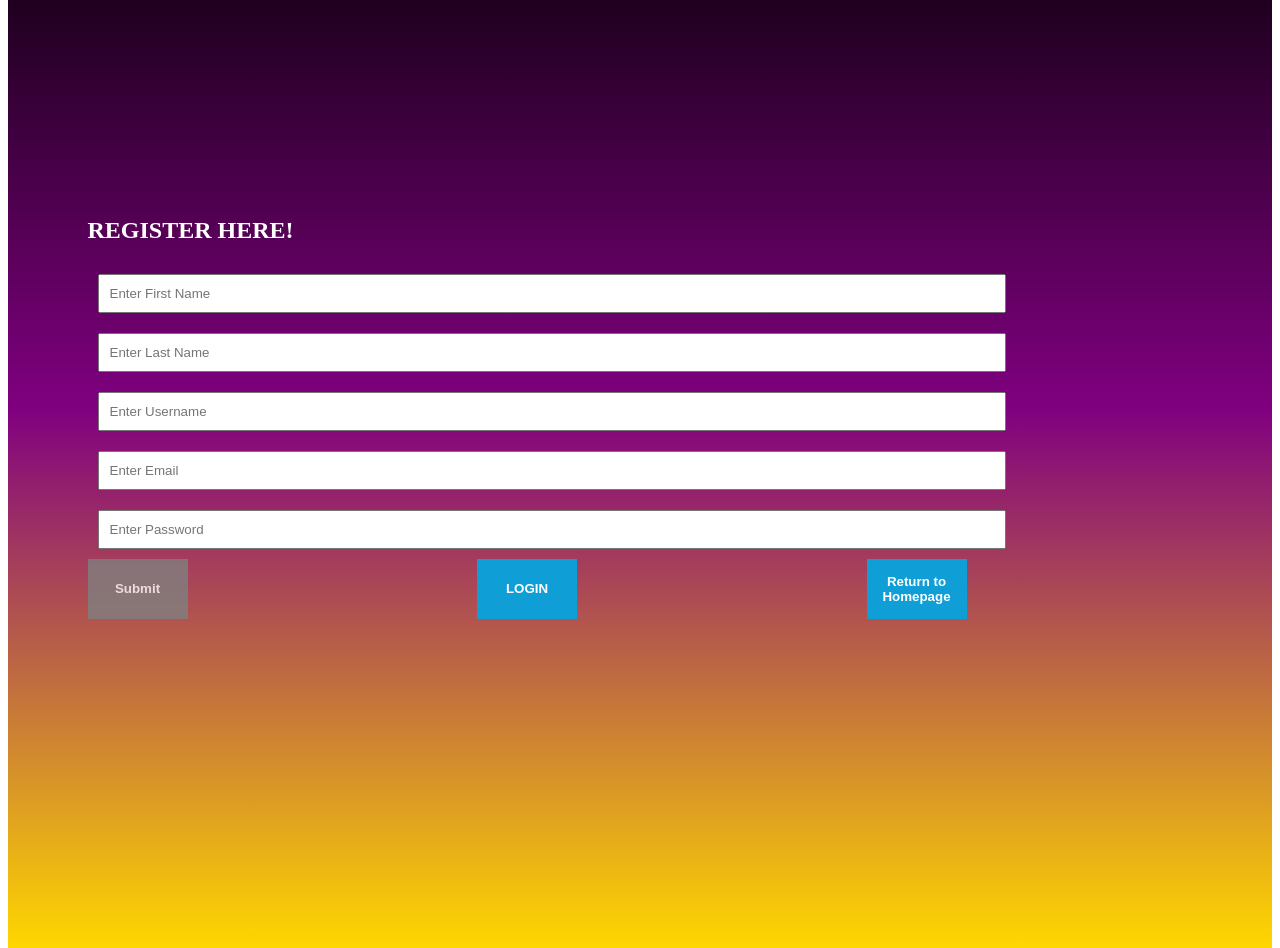
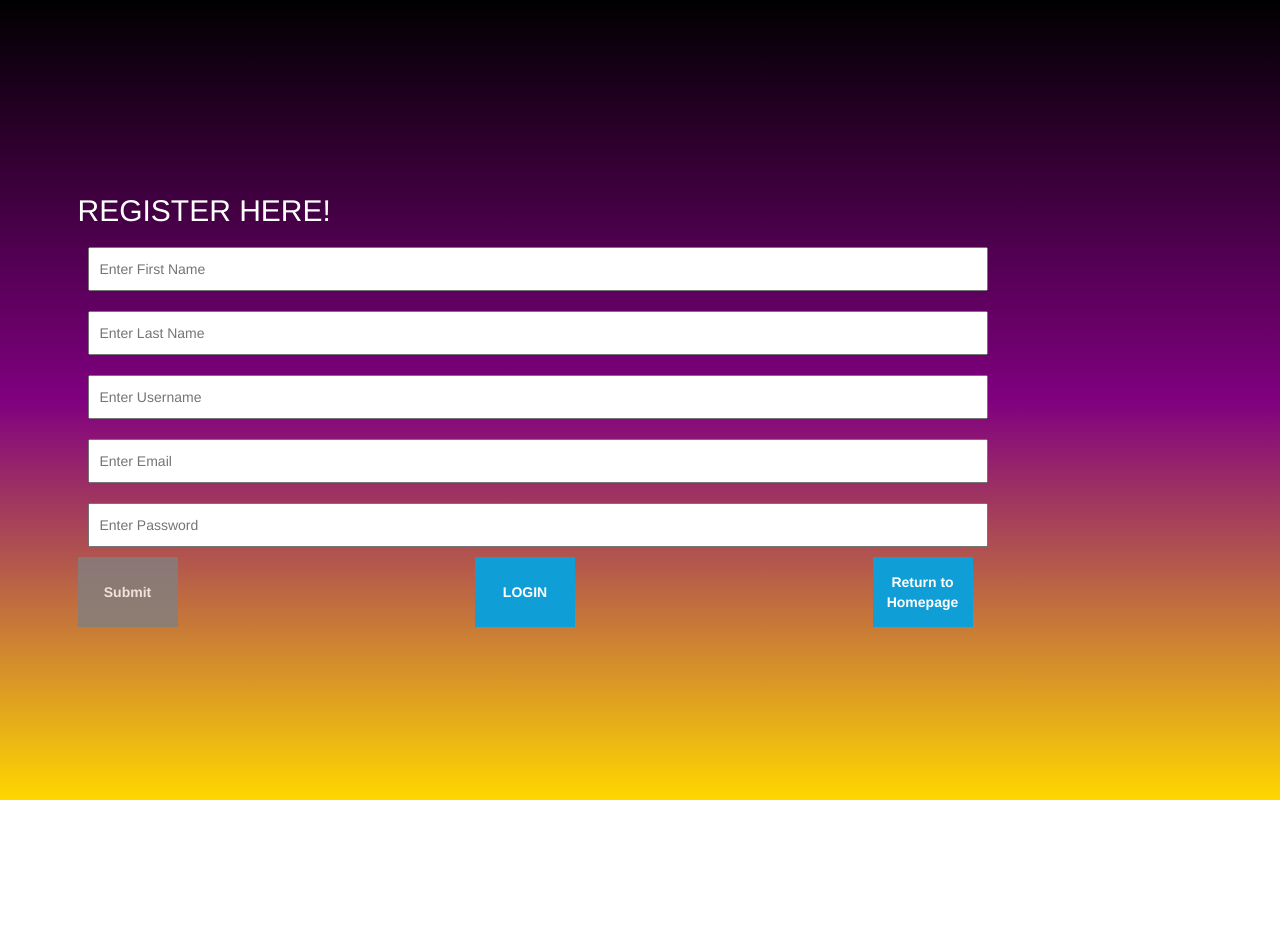
Before and after one commit to 220926-Java-Angular-NG/los-seis-amigos-fe, an Angular app: page /register in a window 1280 px wide. After the commit the page ends 800 px from the top, so only its background shows below. Built offline with nearby package versions, Linux system fonts and the light colour scheme.

Commit message:
added product component and bootstrap dependencry

```diff
--- a/angular.json
+++ b/angular.json
@@ -23,6 +23,7 @@
               "src/assets"
             ],
             "styles": [
+              "node_modules/bootstrap/dist/css/bootstrap.min.css",
               "src/styles.css"
             ],
             "scripts": []
@@ -97,5 +98,8 @@
         }
       }
     }
+  },
+  "cli": {
+    "analytics": false
   }
 }
--- a/package.json
+++ b/package.json
@@ -3,7 +3,7 @@
   "version": "0.0.0",
   "scripts": {
     "ng": "ng",
-    "start": "ng serve",
+    "start": "ng serve --open",
     "build": "ng build",
     "watch": "ng build --watch --configuration development",
     "test": "ng test"
@@ -18,6 +18,7 @@
     "@angular/platform-browser": "^14.2.0",
     "@angular/platform-browser-dynamic": "^14.2.0",
     "@angular/router": "^14.2.0",
+    "bootstrap": "^3.4.1",
     "rxjs": "~7.5.0",
     "tslib": "^2.3.0",
     "zone.js": "~0.11.4"
--- a/src/app/app-routing.module.ts
+++ b/src/app/app-routing.module.ts
@@ -2,10 +2,16 @@ import { NgModule } from '@angular/core';
 import { RouterModule, Routes } from '@angular/router';
 import { DashboardComponent } from './components/dashboard/dashboard.component';
 import { LoginComponent } from './components/login/login.component';
+import { ProductListingComponent } from './components/product-listing/product-listing.component';
 import { RegisterComponent } from './components/register/register.component';
 
-const routes: Routes = [{path:'login',component:LoginComponent}, {path:'register', component:RegisterComponent},
-{path:'home',component:DashboardComponent},{path:'**', redirectTo:'home',pathMatch:"full"}];
+const routes: Routes = [
+  {path:'login',component:LoginComponent},
+  {path:'register', component:RegisterComponent},
+  {path:'home',component:DashboardComponent},
+  {path:'item', component:ProductListingComponent},
+  {path:'**', redirectTo:'home',pathMatch:"full"}
+  ];
 
 @NgModule({
   imports: [RouterModule.forRoot(routes)],
--- a/src/app/app.module.ts
+++ b/src/app/app.module.ts
@@ -7,13 +7,15 @@ import { LoginComponent } from './components/login/login.component';
 import { RegisterComponent } from './components/register/register.component';
 import { DashboardComponent } from './components/dashboard/dashboard.component';
 import { FormsModule,ReactiveFormsModule } from '@angular/forms';
+import { ProductListingComponent } from './components/product-listing/product-listing.component';
 
 @NgModule({
   declarations: [
     AppComponent,
     LoginComponent,
     RegisterComponent,
-    DashboardComponent
+    DashboardComponent,
+    ProductListingComponent
   ],
   imports: [
     BrowserModule,
--- /dev/null
+++ b/src/app/components/product-listing/product-listing.component.html
@@ -0,0 +1,3 @@
+<div class="container mx-auto">
+  <p>hello</p>
+</div>
--- /dev/null
+++ b/src/app/components/product-listing/product-listing.component.ts
@@ -0,0 +1,15 @@
+import { Component, OnInit } from '@angular/core';
+
+@Component({
+  selector: 'app-product-listing',
+  templateUrl: './product-listing.component.html',
+  styleUrls: ['./product-listing.component.css']
+})
+export class ProductListingComponent implements OnInit {
+
+  constructor() { }
+
+  ngOnInit(): void {
+  }
+
+}
--- a/src/main.ts
+++ b/src/main.ts
@@ -9,4 +9,4 @@ if (environment.production) {
 }
 
 platformBrowserDynamic().bootstrapModule(AppModule)
-  .catch(err => console.error(err));
+  .catch(err => console.error('asdasd',err));
--- a/src/styles.css
+++ b/src/styles.css
@@ -24,8 +24,13 @@ button:disabled{
     cursor: not-allowed;
 }
 .block{
-    width: 1920px;
+    width: 100%;
     background: linear-gradient(180deg, black, purple,gold);
-    height: 1080px;
+    height: 100%;
     display: flex;
 }
+
+body {
+    padding: 0;
+    margin: 0;
+}
```
Also changed, not shown: src/app/components/product-listing/product-listing.component.css (added), 2 other files (tests, documents, lock files or other folders).
